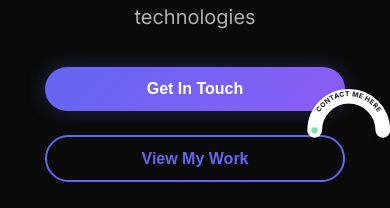
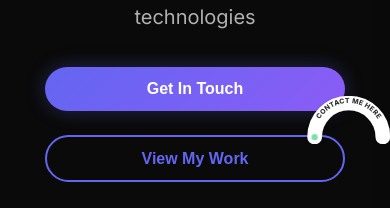
Before and after one commit to waqas84251/waqasthefullstackdeveloper, a React (Vite) app: page / in a window 390 px wide. Shown: the part 636-844 px from the top of the page. Built offline with nearby package versions, Linux system fonts and the light colour scheme.

Commit message:
style(mobile): finalize ribbon position and sync all local refinements

```diff
--- a/src/index.css
+++ b/src/index.css
@@ -4261,3 +4261,14 @@ body {
         transform: translateY(1px) !important;
     }
 }
+/* ===================================
+   LOCAL FIX: PUSH RIBBON DOWN (Flush with Icon)
+   =================================== */
+
+@media (max-width: 768px) {
+
+    /* Pushing it down significantly on Localhost only */
+    .curved-ribbon-container {
+        transform: translateY(10px) !important;
+    }
+}
```
